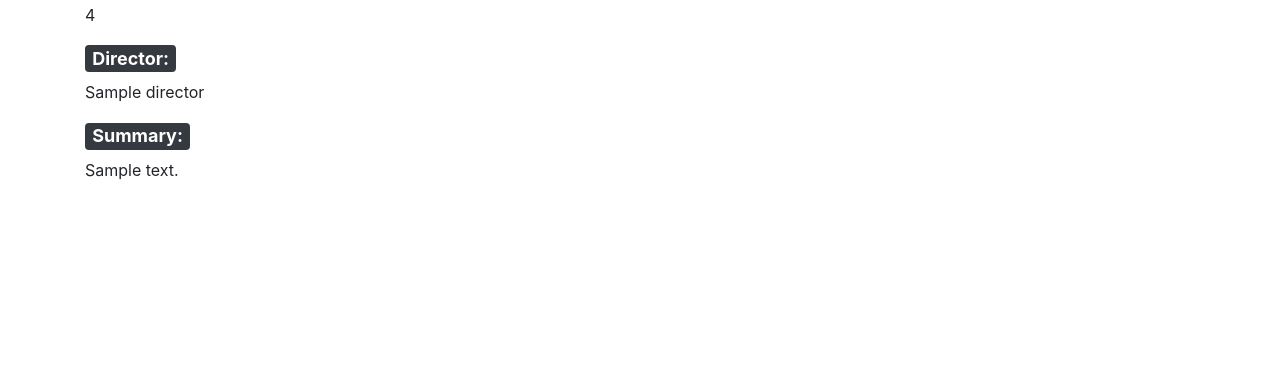
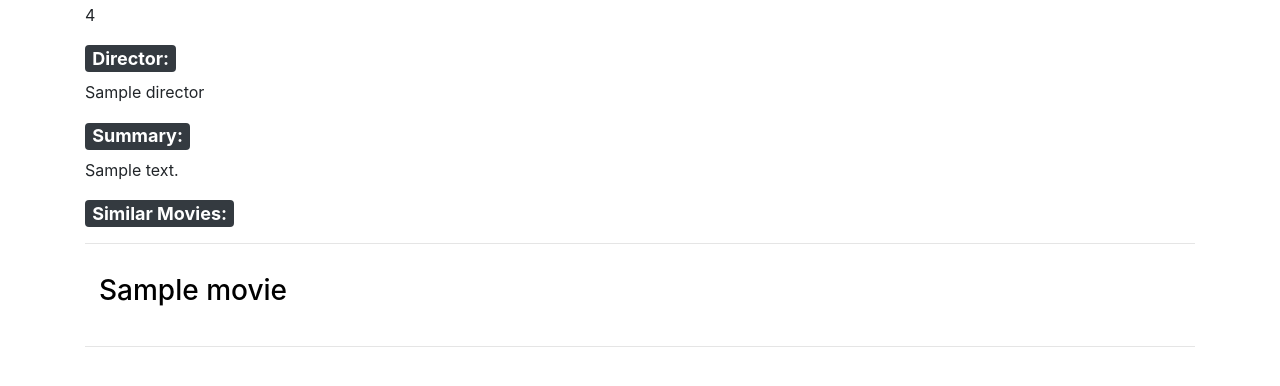
Before and after one commit to luowei2018/Movie-Recommender-Database-System, a Flask app: template templates/movie.html in a window 1280 px wide. Shown: the part 225-611 px from the top of the page. Run offline with Flask 2, Linux system fonts and the light colour scheme; the template is opened without the code that fills it: most values are stand-ins (such as "Sample title", 1, 10 or a date in 2020); some libraries are stand-ins or nearby versions.

Commit message:
similar movies UI

```diff
--- a/app.py
+++ b/app.py
@@ -98,6 +98,18 @@ def get_movies(Moviepost_id):
         abort(404)
     return post
 
+def get_similar_movies(Moviesid):
+    conn = get_db_connection()
+    similarMoviesids = [1, 2, 3, 4, 5]
+    # similarMoviesids = get_similar_moviesids(Moviesid)
+    similarMovies = []
+    for id in similarMoviesids:
+        similarMovies.append(conn.execute('SELECT * from Movies WHERE Movie_id = ?', (id,)).fetchone())
+    conn.close()
+    if similarMovies is None:
+        abort(404)
+    return similarMovies
+
 def get_search_result(input, releaseyear, rating, operation):
     conn = get_db_connection()
     if releaseyear and rating:
@@ -126,7 +138,8 @@ def post(post_id):
 @app.route('/movies/<int:Moviepost_id>')
 def movies(Moviepost_id):
     movie = get_movies(Moviepost_id)
-    return render_template('movie.html', movie=movie)
+    similarMovies = get_similar_movies(Moviepost_id)
+    return render_template('movie.html', movie=movie, similarMovies = similarMovies)
 
 @app.route('/<int:id>/edit', methods=('GET', 'POST'))
 def edit(id):
@@ -199,6 +212,8 @@ def delete(id):
 
 @app.route('/<int:Movie_id>/add', methods=('POST',))
 def addToFavorite(Movie_id):
+    if op.userid is 0:
+        return redirect(url_for('login'))
     movie = get_movies(Movie_id)
     conn = get_db_connection()
     result = conn.execute('SELECT Movie_Name, Stars, ReleaseYear, Rating, Genres, Summary from Movies WHERE Movie_id = ?', (Movie_id,)).fetchall()
--- a/templates/movie.html
+++ b/templates/movie.html
@@ -19,4 +19,35 @@
     <p>{{ movie['Director'] }}</p>
     <h4><span class="badge badge-dark">Summary: </span></h4>
     <p>{{ movie['summary'] }}</p>
+
+    <h4><span class="badge badge-dark">Similar Movies: </span></h4>
+    <style>
+    div.scrollmenu {
+      background-color: white;
+      overflow: auto;
+      white-space: nowrap;
+    }
+
+    div.scrollmenu a {
+      display: inline-block;
+      color: black;
+      text-align: center;
+      padding: 14px;
+      text-decoration: none;
+    }
+
+    div.scrollmenu a:hover {
+      background-color: #52E0BD;
+      color: #3A9981;
+    }
+    </style>
+    <hr>
+    <div class="scrollmenu">
+      {% for movie in similarMovies %}
+           <a href="{{ url_for('movies', Moviepost_id=movie['Movie_id']) }}">
+               <h3>{{ movie['Movie_Name'] }}</h3>
+           </a>
+       {% endfor %}
+    </div>
+     <hr>
 {% endblock %}
```
Also changed, not shown: database.db, 1 other file.
